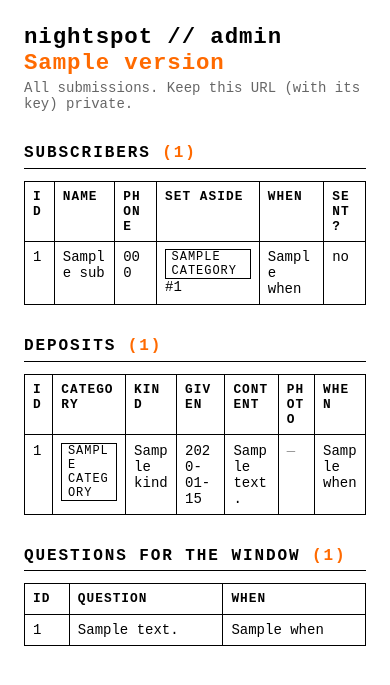
After one commit to nightspotindy/indy, a FastAPI app: template templates/admin.html in a window 390 px wide. The commit adds this page. Shown: the top 685 px of the page. Run offline with FastAPI, Linux system fonts and the light colour scheme; the template is opened without the code that fills it: most values are stand-ins (such as "Sample title", 1, 10 or a date in 2020).

Commit message:
v12 — subscriber signup + key-gated admin dashboard
Adds the front of the "a text a day from a stranger" feed: a /subscribe
page (the exit menu's new "Get one" door) takes a name + phone and sets
aside a prior stranger's deposit (subscribers table, least-circulated
pick). Actual SMS send is left as a marked TODO(sms) stub — name, phone,
and gift_id are recorded for a later daily job.

Adds /admin?key=<ADMIN_KEY>: a dashboard listing all subscribers,
deposits (text/voice + photo thumbnails), and questions, with key-gated
/admin/photo and /admin/voice media routes. README documents both.

Co-Authored-By: Claude Opus 4.8 <noreply@anthropic.com>

```diff
--- a/app.py
+++ b/app.py
@@ -29,7 +29,7 @@ from fastapi.templating import Jinja2Templates
 import bank
 import camera
 
-VERSION = "v11"
+VERSION = "v12"
 
 # Night window (local time). Night spans NIGHT_START..midnight..NIGHT_END.
 NIGHT_START = int(os.environ.get("NIGHT_START", "20"))
@@ -42,6 +42,10 @@ COOKIE = "nightspot"
 # A Give/tip door is intentionally shelved for now. Leave the URL here and a
 # commented path in /exit so it can be restored later.
 TIP_URL = os.environ.get("TIP_URL", "")
+
+# Admin dashboard key. Override in production: ADMIN_KEY=... Access the
+# dashboard at /admin?key=<ADMIN_KEY>.
+ADMIN_KEY = os.environ.get("ADMIN_KEY", "nightspot")
 
 CAPTURE_DIR = os.path.join("data", "captures")
 VOICE_DIR = os.path.join("data", "voices")
@@ -366,9 +370,113 @@ def exit_page(request: Request):
         return RedirectResponse("/", status_code=303)
     if s["state"] not in ("gifted", "done"):
         return redirect_to_state(s["state"])
-    # NOTE: a third "Give / tip" door is shelved. To restore it, surface
+    # NOTE: a "Give / tip" door is still shelved. To restore it, surface
     # TIP_URL here as a button -> external tip page.
     return templates.TemplateResponse("exit.html", ctx(request))
+
+
+# --- subscribe: "a text a day from a stranger" ------------------------------
+
+@app.get("/subscribe", response_class=HTMLResponse)
+def subscribe_page(request: Request):
+    s = current_session(request)
+    if s is None:
+        return RedirectResponse("/", status_code=303)
+    if s["state"] not in ("gifted", "done"):
+        return redirect_to_state(s["state"])
+    # After a successful signup we land back here with ?ok=<category> so a
+    # refresh can't re-submit.
+    ok = request.query_params.get("ok")
+    return templates.TemplateResponse(
+        "subscribe.html", ctx(request, ok=ok))
+
+
+@app.post("/api/subscribe")
+def api_subscribe(request: Request, name: str = Form(""),
+                  phone: str = Form("")):
+    s = current_session(request)
+    if s is None:
+        return RedirectResponse("/", status_code=303)
+    if s["state"] not in ("gifted", "done"):
+        return redirect_to_state(s["state"])
+    name = (name or "").strip()[:80]
+    phone = (phone or "").strip()[:40]
+    if not name or not phone:
+        return RedirectResponse("/subscribe", status_code=303)
+    # Set aside a prior stranger's deposit for them.
+    chosen = bank.pick_for_subscriber()
+    gift_id = chosen["id"] if chosen is not None else None
+    category = chosen["category"] if chosen is not None else "memory"
+    if gift_id is not None:
+        bank.mark_given(gift_id)
+    bank.add_subscriber(name, phone, gift_id, category)
+    # TODO(sms): this is where the daily feed would queue/send an MMS via a
+    # provider (Twilio etc.) — name/phone/gift_id are all recorded for it.
+    return RedirectResponse("/subscribe?ok={}".format(category),
+                            status_code=303)
+
+
+# --- admin dashboard --------------------------------------------------------
+
+def _admin_ok(request: Request) -> bool:
+    return request.query_params.get("key") == ADMIN_KEY
+
+
+@app.get("/admin", response_class=HTMLResponse)
+def admin(request: Request):
+    if not _admin_ok(request):
+        return Response("nope", status_code=401)
+
+    def fmt(ts):
+        if not ts:
+            return ""
+        return time.strftime("%Y-%m-%d %H:%M", time.localtime(ts))
+
+    mems = []
+    for r in bank.list_memories():
+        d = dict(r)
+        d["when"] = fmt(d.get("created_at"))
+        mems.append(d)
+    questions = []
+    for r in bank.list_questions():
+        d = dict(r)
+        d["when"] = fmt(d.get("created_at"))
+        questions.append(d)
+    subs = []
+    for r in bank.list_subscribers():
+        d = dict(r)
+        d["when"] = fmt(d.get("created_at"))
+        subs.append(d)
+    return templates.TemplateResponse(
+        "admin.html",
+        ctx(request, key=ADMIN_KEY, mems=mems, questions=questions, subs=subs),
+    )
+
+
+@app.get("/admin/photo/{mem_id}")
+def admin_photo(request: Request, mem_id: int):
+    if not _admin_ok(request):
+        return Response("nope", status_code=401)
+    mem = bank.get_memory(mem_id)
+    if mem is None or not mem["photo"]:
+        return Response(status_code=404)
+    path = os.path.join(CAPTURE_DIR, mem["photo"])
+    if not os.path.exists(path):
+        return Response(status_code=404)
+    return FileResponse(path, media_type="image/jpeg")
+
+
+@app.get("/admin/voice/{mem_id}")
+def admin_voice(request: Request, mem_id: int):
+    if not _admin_ok(request):
+        return Response("nope", status_code=401)
+    mem = bank.get_memory(mem_id)
+    if mem is None or mem["kind"] != "voice" or not mem["body"]:
+        return Response(status_code=404)
+    path = os.path.join(VOICE_DIR, mem["body"])
+    if not os.path.exists(path):
+        return Response(status_code=404)
+    return FileResponse(path, media_type="audio/webm")
 
 
 # --- 8. ask -----------------------------------------------------------------
--- a/bank.py
+++ b/bank.py
@@ -46,6 +46,15 @@ _SCHEMA = {
         ("session_id", "TEXT UNIQUE"),
         ("body", "TEXT"),
         ("created_at", "REAL"),
+    ],
+    "subscribers": [
+        ("id", "INTEGER PRIMARY KEY AUTOINCREMENT"),
+        ("name", "TEXT"),
+        ("phone", "TEXT UNIQUE"),
+        ("gift_id", "INTEGER"),       # the prior deposit set aside for them
+        ("category", "TEXT"),         # its category (rec|memory|fear)
+        ("created_at", "REAL"),
+        ("sent", "INTEGER DEFAULT 0"),  # 0 until the daily feed delivers it
     ],
 }
 
@@ -200,3 +209,43 @@ def get_question(session_id: str) -> Optional[sqlite3.Row]:
     return c.execute(
         "SELECT * FROM questions WHERE session_id=?", (session_id,)
     ).fetchone()
+
+
+# --- subscribers (the "a text a day from a stranger" feed) ------------------
+
+def pick_for_subscriber() -> Optional[sqlite3.Row]:
+    """Choose one prior deposit to set aside for a new subscriber:
+    least-circulated first, any category."""
+    c = _conn()
+    return c.execute(
+        "SELECT * FROM memories ORDER BY times_given ASC, id ASC LIMIT 1"
+    ).fetchone()
+
+
+def add_subscriber(name: str, phone: str, gift_id: Optional[int],
+                   category: str) -> None:
+    """Record a signup. Keyed by phone (re-signing updates the row)."""
+    c = _conn()
+    c.execute(
+        "INSERT OR REPLACE INTO subscribers (name, phone, gift_id, category, "
+        "created_at, sent) VALUES (?,?,?,?,?,0)",
+        (name, phone, gift_id, category, time.time()),
+    )
+    c.commit()
+
+
+# --- admin read-outs --------------------------------------------------------
+
+def list_memories() -> List[sqlite3.Row]:
+    c = _conn()
+    return c.execute("SELECT * FROM memories ORDER BY id DESC").fetchall()
+
+
+def list_questions() -> List[sqlite3.Row]:
+    c = _conn()
+    return c.execute("SELECT * FROM questions ORDER BY id DESC").fetchall()
+
+
+def list_subscribers() -> List[sqlite3.Row]:
+    c = _conn()
+    return c.execute("SELECT * FROM subscribers ORDER BY id DESC").fetchall()
--- /dev/null
+++ b/templates/admin.html
@@ -0,0 +1,106 @@
+<!doctype html>
+<html lang="en">
+<head>
+  <meta charset="utf-8">
+  <meta name="viewport" content="width=device-width, initial-scale=1">
+  <title>nightspot // admin</title>
+  <style>
+    :root { --ink:#000; --paper:#fff; --accent:#ff6a00; }
+    * { box-sizing: border-box; }
+    body {
+      margin: 0; padding: 1.5rem;
+      background: var(--paper); color: var(--ink);
+      font-family: "Courier New", Courier, monospace; font-size: 14px;
+    }
+    ::selection { background: var(--accent); color: var(--paper); }
+    h1 { font-size: 1.4rem; letter-spacing: .04em; margin: 0 0 .25rem; }
+    h2 {
+      font-size: 1rem; text-transform: uppercase; letter-spacing: .12em;
+      border-bottom: 1px solid var(--ink); padding-bottom: .35rem;
+      margin: 2rem 0 .75rem;
+    }
+    .muted { color: #666; margin: 0 0 1.5rem; }
+    table { width: 100%; border-collapse: collapse; }
+    th, td {
+      border: 1px solid var(--ink); padding: .45rem .5rem;
+      text-align: left; vertical-align: top; word-break: break-word;
+    }
+    th { text-transform: uppercase; letter-spacing: .08em; font-size: .8rem; }
+    tr:hover td { background: #faf4ef; }
+    .tag {
+      display: inline-block; border: 1px solid var(--ink);
+      padding: 0 .35rem; text-transform: uppercase; font-size: .75rem;
+      letter-spacing: .08em;
+    }
+    .tag.fear { border-color: var(--accent); color: var(--accent); }
+    img.thumb { display: block; width: 96px; height: auto; border: 1px solid var(--ink); }
+    audio { width: 220px; }
+    .count { color: var(--accent); }
+    .empty { color: #999; font-style: italic; }
+    code { background: #f0eae4; padding: 0 .25rem; }
+  </style>
+</head>
+<body>
+  <h1>nightspot // admin <span class="count">{{ version }}</span></h1>
+  <p class="muted">All submissions. Keep this URL (with its key) private.</p>
+
+  <h2>Subscribers <span class="count">({{ subs|length }})</span></h2>
+  {% if subs %}
+  <table>
+    <tr><th>id</th><th>name</th><th>phone</th><th>set aside</th>
+        <th>when</th><th>sent?</th></tr>
+    {% for s in subs %}
+    <tr>
+      <td>{{ s.id }}</td>
+      <td>{{ s.name }}</td>
+      <td>{{ s.phone }}</td>
+      <td><span class="tag {{ s.category }}">{{ s.category }}</span> #{{ s.gift_id }}</td>
+      <td>{{ s.when }}</td>
+      <td>{{ "yes" if s.sent else "no" }}</td>
+    </tr>
+    {% endfor %}
+  </table>
+  {% else %}<p class="empty">No signups yet.</p>{% endif %}
+
+  <h2>Deposits <span class="count">({{ mems|length }})</span></h2>
+  {% if mems %}
+  <table>
+    <tr><th>id</th><th>category</th><th>kind</th><th>given</th>
+        <th>content</th><th>photo</th><th>when</th></tr>
+    {% for m in mems %}
+    <tr>
+      <td>{{ m.id }}</td>
+      <td><span class="tag {{ m.category }}">{{ m.category }}</span></td>
+      <td>{{ m.kind }}</td>
+      <td>{{ m.times_given }}</td>
+      <td>
+        {% if m.kind == "voice" %}
+          <audio controls src="/admin/voice/{{ m.id }}?key={{ key }}"></audio>
+        {% else %}
+          {{ m.body }}
+        {% endif %}
+      </td>
+      <td>
+        {% if m.photo %}
+          <a href="/admin/photo/{{ m.id }}?key={{ key }}" target="_blank">
+            <img class="thumb" src="/admin/photo/{{ m.id }}?key={{ key }}" alt="">
+          </a>
+        {% else %}<span class="empty">—</span>{% endif %}
+      </td>
+      <td>{{ m.when }}</td>
+    </tr>
+    {% endfor %}
+  </table>
+  {% else %}<p class="empty">No deposits yet.</p>{% endif %}
+
+  <h2>Questions for the window <span class="count">({{ questions|length }})</span></h2>
+  {% if questions %}
+  <table>
+    <tr><th>id</th><th>question</th><th>when</th></tr>
+    {% for q in questions %}
+    <tr><td>{{ q.id }}</td><td>{{ q.body }}</td><td>{{ q.when }}</td></tr>
+    {% endfor %}
+  </table>
+  {% else %}<p class="empty">No questions yet.</p>{% endif %}
+</body>
+</html>
--- a/templates/exit.html
+++ b/templates/exit.html
@@ -4,8 +4,9 @@
 
 <nav class="exits">
   <a class="button" href="/ask">Ask?</a>
+  <a class="button" href="/subscribe">Get one</a>
   <a class="button" href="/getout">Get Out!</a>
-  {# A third "Give / tip" door is shelved. To restore it, uncomment: #}
+  {# A "Give / tip" door is shelved. To restore it, uncomment: #}
   {# <a class="button" href="{{ tip_url }}">Give?</a> #}
 </nav>
 {% endblock %}
```
Also changed, not shown: templates/subscribe.html (added, +22 -0 lines), test_app.py (+39 -0 lines), README.md.
